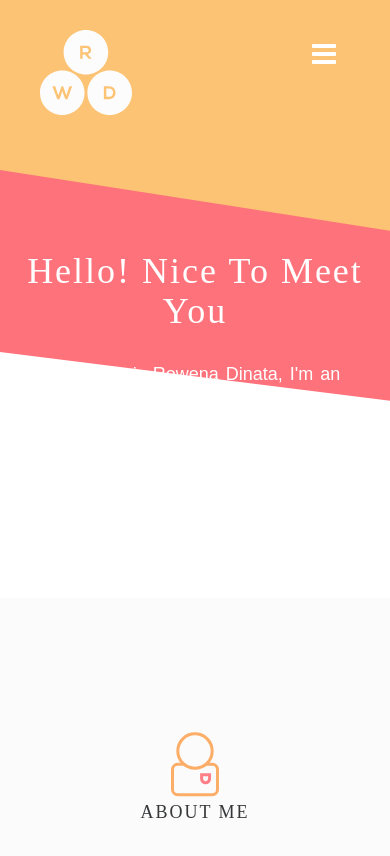
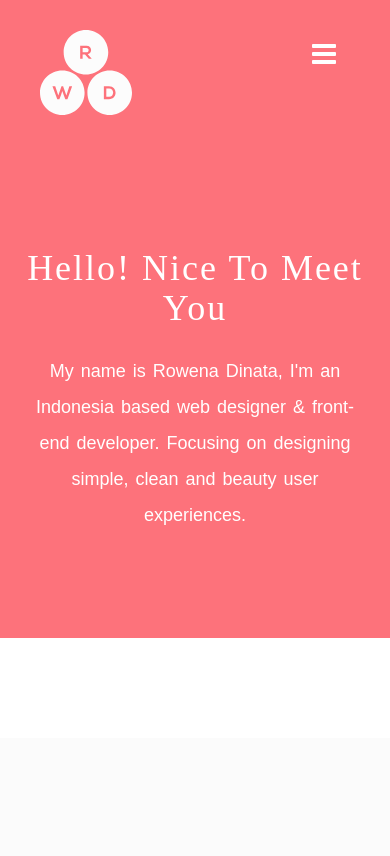
Before and after one commit to rowenadinata/rowenadinata.github.io, a PHP site: page / in a window 390 px wide. Shown: the top 856 px of the page. Run offline with PHP 8.4, Linux system fonts and the light colour scheme; some libraries are stand-ins or nearby versions; some web fonts are replaced.

Commit message:
update all styles

```diff
--- a/css/queries.css
+++ b/css/queries.css
@@ -33,4 +33,9 @@ CSS Queries
     nav ul { display: none; height: auto; }
     .pullcontainer { width: 100%; text-align: right; padding: 0; position: absolute; right: 54px; top: 40px; }
     .pullcontainer a#pull { display: block; width: 100%; color: #fff; }
+    .orange-bg  { background-color: transparent; }
+    .orange-triangle, .white-triangle { border: 0; }
+    .hero-section { position: relative; top: 0; }
+    h1.hero-headline { padding-top: 55px; }
+    p.hero-paragraph { padding-bottom: 80px; }
 }
```
